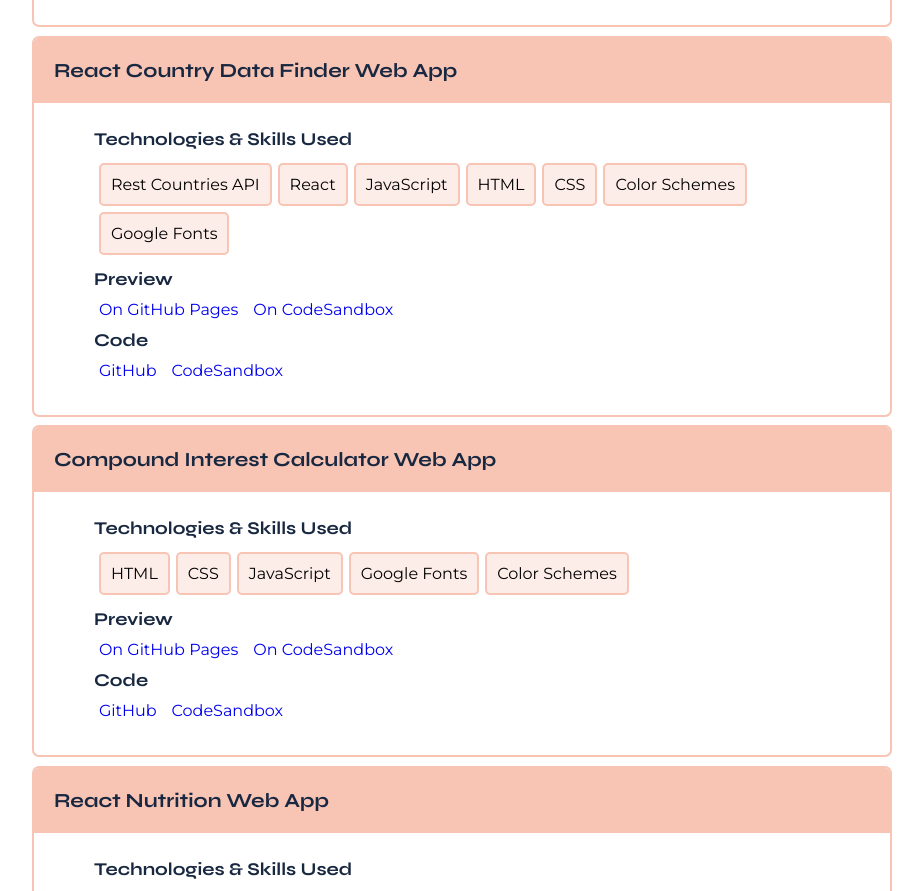
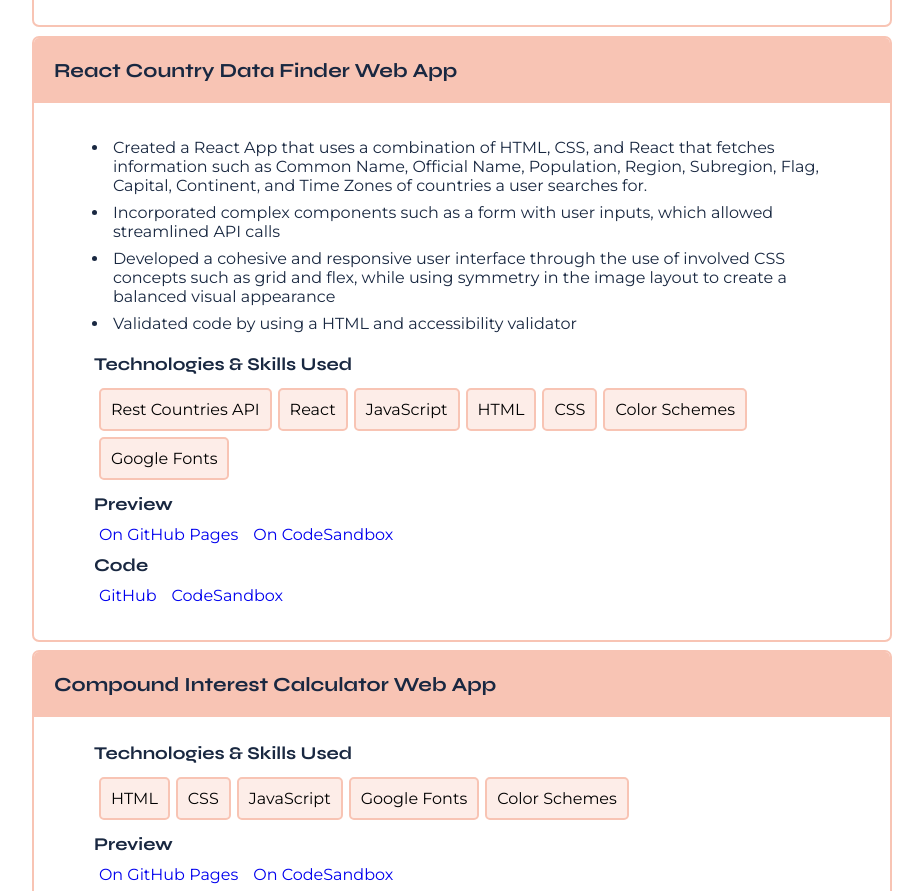
Before and after one commit to speer987/personal-website, a React (Create React App) app: page / in a window 1280 px wide. Shown: the part 2040-2931 px from the top of the page, without its empty margins (178-1101 px from the left). Built offline with nearby package versions, Linux system fonts and the light colour scheme.

Commit message:
adding updated project descriptions

```diff
--- a/src/components/projects.js
+++ b/src/components/projects.js
@@ -7,7 +7,6 @@
       "Submitted four reports and a 10 minute video that summarized group findings about user research and effectiveness of prototype to improve app design periodically.",
       "Evaluated classmates’ prototype designs to learn the importance of aesthetics and designing with the end user in mind to create interfaces.",
     ],
-    // desc: ["hello"],
     tech: [
       "User Interface Design",
       "Teamwork",
@@ -20,7 +19,12 @@
   {
     course: "React Country Data Finder Web App",
     university: "Loyola Marymount University",
-    // desc: ["I like pie."],
+    desc: [
+      "Created a React App that uses a combination of HTML, CSS, and React that fetches information such as Common Name, Official Name, Population, Region, Subregion, Flag, Capital, Continent, and Time Zones of countries a user searches for.",
+      "Incorporated complex components such as a form with user inputs, which allowed streamlined API calls",
+      "Developed a cohesive and responsive user interface through the use of involved CSS concepts such as grid and flex, while using symmetry in the image layout to create a balanced visual appearance",
+      "Validated code by using a HTML and accessibility validator",
+    ],
     tech: [
       "Rest Countries API",
       "React",
```
